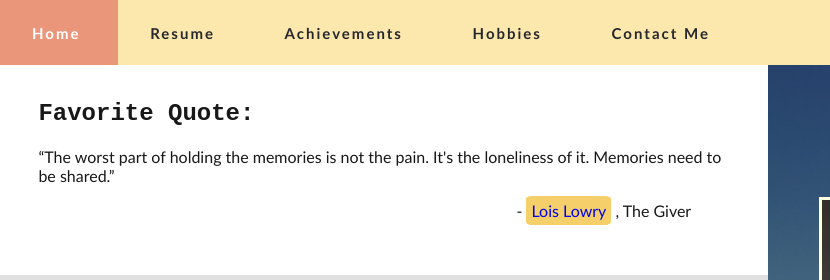
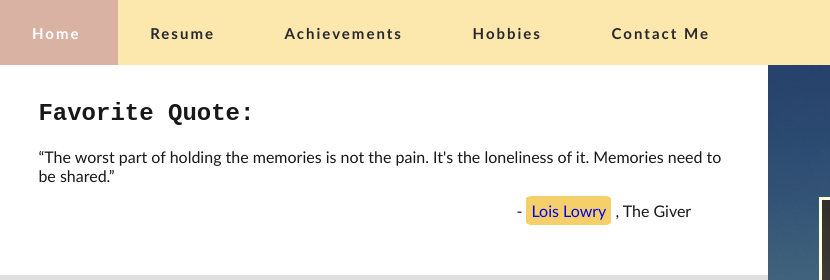
Before and after one commit to MaKaren/WebsiteCSE190E, a plain HTML site: page html/index.html in a window 1280 px wide. Shown: the top 280 px of the page, 0-830 px from the left. Drawn offline with Linux system fonts and the light colour scheme.

Commit message:
day 3 - edit 2

```diff
--- a/css/index.css
+++ b/css/index.css
@@ -42,8 +42,8 @@ header {
 
 /* Navigation Bar */
 .navbar { position: relative; left: 0; top:0; }
-#home { background-color: darksalmon; }
-#home { color: rgb(255, 255, 255); }
+#home { background-color: darksalmon; color: rgb(255, 255, 255);}
+#home:hover { background-color: rgb(218, 178, 164); }
 
 /* <a> HTML element with the class 'active' has white bg */
 .navbar a.active { background-color: white; }
@@ -58,7 +58,7 @@ header {
 }
 
 /* Highlight the <a> link if hovered on */
-.navbar > a:hover { background-color: white }
+.navbar > a:hover { background-color: rgba(255, 255, 255, 0.60) }
 
 /* Main */
 main { margin: 0 auto -50px; }
```
